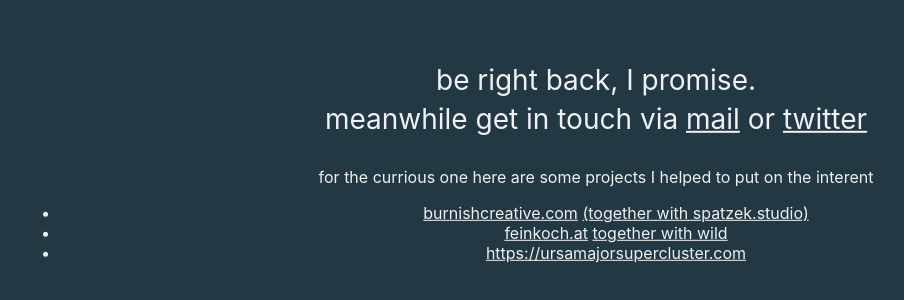
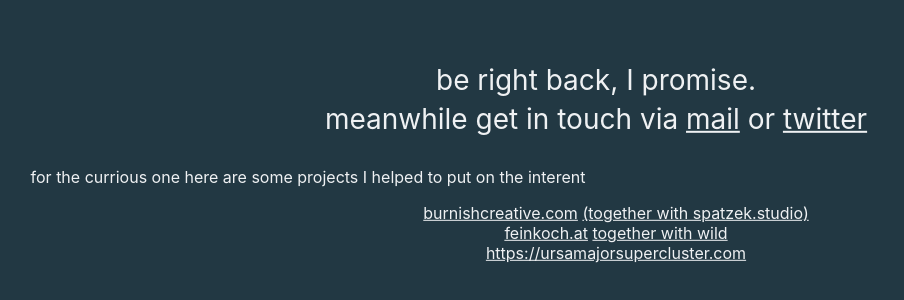
Before and after one commit to MarioSo/MarioSo, a plain HTML site: page index.html in a window 1280 px wide. Shown: the part 244-544 px from the top of the page, without its empty margins (44-948 px from the left). Drawn offline with Linux system fonts and the light colour scheme.

Commit message:
add styling

```diff
--- a/index.html
+++ b/index.html
@@ -30,6 +30,13 @@
       a {
         color: inherit;
       }
+      .w50 {
+        display: block;
+        width: 50%;
+      }
+      ul {
+        list-style: none;
+      }
     </style>
   </head>
 
@@ -39,7 +46,7 @@
       meanwhile get in touch via <a href="mailto:mariosommer.at">mail</a> or
       <a href="https://mobile.twitter.com/mario_sommer">twitter</a>
     </p>
-      <span>for the currious one here are some projects I helped to put on the interent<span>
+      <span class="w50">for the currious one here are some projects I helped to put on the interent</span>
         <ul>
           <li><a href="https://burnishcreative.com/" target="_blank">burnishcreative.com</a> <a href="https://spatzek.studio">(together with spatzek.studio)</a></li>
           <li><a href="https://feinkoch.at" target="_blank">feinkoch.at</a> <a href="https://wild.as">together with wild</a></li>
```
